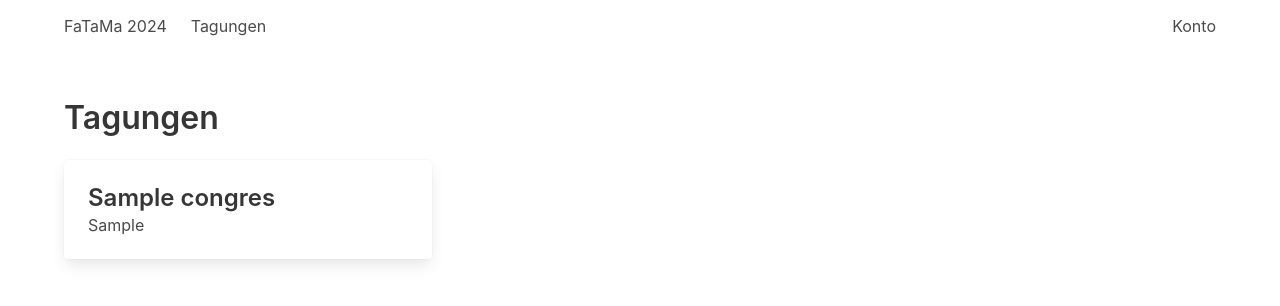
After one commit to timptner/fatama, a Django app: page /congresses/ in a window 1280 px wide. The commit adds this page. Shown: the top 306 px of the page. Run offline with Django 5.2, Linux system fonts and the light colour scheme; a user stored in the database is signed in; tables that the repository leaves empty hold one stand-in row (values such as "Sample post").

Commit message:
Add congress list view

```diff
--- /dev/null
+++ b/congresses/apps.py
@@ -0,0 +1,6 @@
+from django.apps import AppConfig
+
+
+class CongressesConfig(AppConfig):
+    default_auto_field = 'django.db.models.BigAutoField'
+    name = 'congresses'
--- /dev/null
+++ b/congresses/models.py
@@ -0,0 +1,20 @@
+from django.contrib.auth.models import User
+from django.db import models
+
+
+class Congress(models.Model):
+    title = models.CharField("Titel", max_length=50, unique=True)
+    location = models.CharField("Austragungsort", max_length=150)
+
+    def __str__(self) -> str:
+        return self.title
+
+
+class Participant(models.Model):
+    congress = models.ForeignKey(Congress, on_delete=models.CASCADE)
+    first_name = models.CharField("Vorname", max_length=50)
+    last_name = models.CharField("Nachname", max_length=50)
+    contact = models.ForeignKey(User, on_delete=models.SET_NULL, null=True)
+
+    def __str__(self) -> str:
+        return f"{self.first_name} {self.last_name}"
--- /dev/null
+++ b/congresses/templates/congresses/congress_list.html
@@ -0,0 +1,30 @@
+{% extends 'fatama/base.html' %}
+
+{% block content %}
+    <section class="section">
+        <div class="container">
+            <h3 class="title">Tagungen</h3>
+
+            <div class="columns is-multiline">
+                {% for congress in congress_list %}
+                    <div class="column is-one-third">
+                        <div class="card">
+                            <div class="card-content">
+                                <p class="title is-4">{{ congress.title }}</p>
+                                <p class="subtitle is-6">{{ congress.location }}</p>
+                            </div>
+                        </div>
+                    </div>
+                {% empty %}
+                    <div class="column is-half is-offset-one-quarter">
+                        <article class="message is-info">
+                            <div class="message-body">
+                                Bisher wurden noch keine Tagungen erstellen.
+                            </div>
+                        </article>
+                    </div>
+                {% endfor %}
+            </div>
+        </div>
+    </section>
+{% endblock %}
--- /dev/null
+++ b/congresses/urls.py
@@ -0,0 +1,8 @@
+from django.urls import path
+
+from congresses import views
+
+app_name = 'congresses'
+urlpatterns = [
+    path('', views.CongressesListView.as_view(), name='congress_list'),
+]
--- /dev/null
+++ b/congresses/views.py
@@ -0,0 +1,8 @@
+from django.contrib.auth.mixins import LoginRequiredMixin
+from django.views.generic import ListView
+
+from congresses.models import Congress
+
+
+class CongressesListView(LoginRequiredMixin, ListView):
+    model = Congress
--- a/fatama/settings.py
+++ b/fatama/settings.py
@@ -22,6 +22,7 @@ ALLOWED_HOSTS = (['127.0.0.1', 'localhost'] +
 
 INSTALLED_APPS = [
     'accounts',
+    'congresses',
     'fontawesomefree',
     'django.contrib.admin',
     'django.contrib.auth',
--- a/fatama/templates/fatama/navbar.html
+++ b/fatama/templates/fatama/navbar.html
@@ -11,6 +11,9 @@
         </div>
 
         <div id="mainNavbar" class="navbar-menu">
+        <div class="navbar-start">
+            <a class="navbar-item" href="{% url 'congresses:congress_list' %}">Tagungen</a>
+        </div>
             <div class="navbar-end">
                 {% if user.is_authenticated %}
                     <a class="navbar-item" href="{% url 'accounts:profile' %}">Konto</a>
--- a/fatama/urls.py
+++ b/fatama/urls.py
@@ -3,5 +3,6 @@ from django.urls import path, include
 
 urlpatterns = [
     path('accounts/', include('accounts.urls')),
+    path('congresses/', include('congresses.urls')),
     path('admin/', admin.site.urls),
 ]
```
Also changed, not shown: congresses/admin.py (added, +8 -0 lines), congresses/tests/test_views.py (added, +19 -0 lines), congresses/__init__.py (added), congresses/migrations/0001_initial.py (added), congresses/migrations/__init__.py (added), congresses/tests/__init__.py (added).
